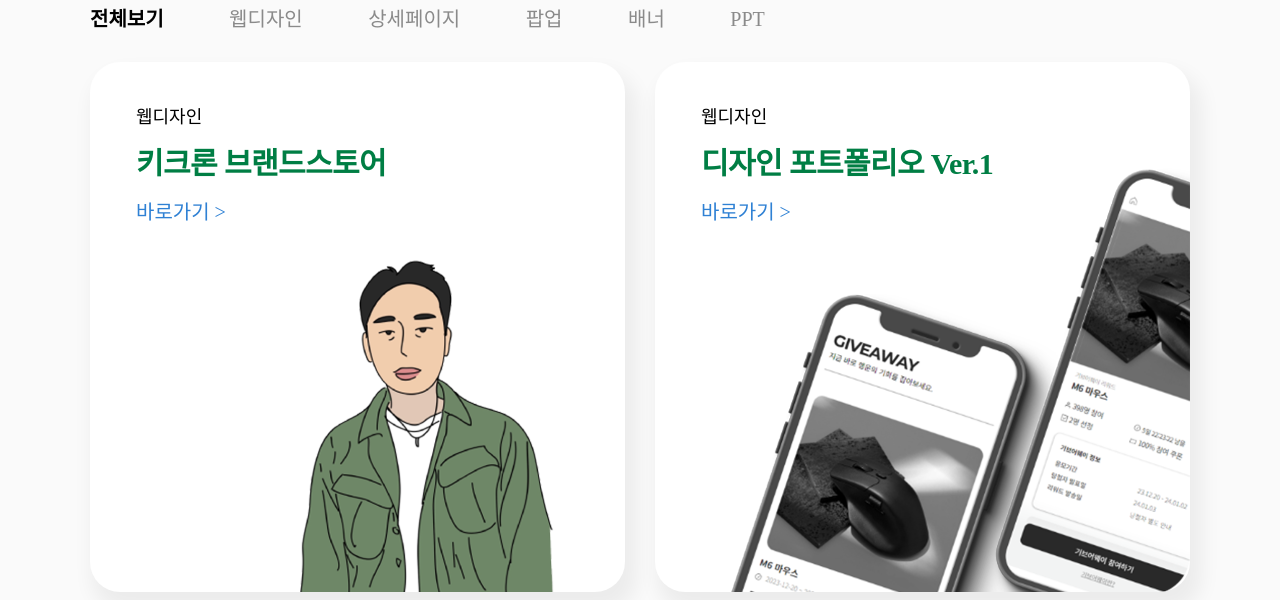
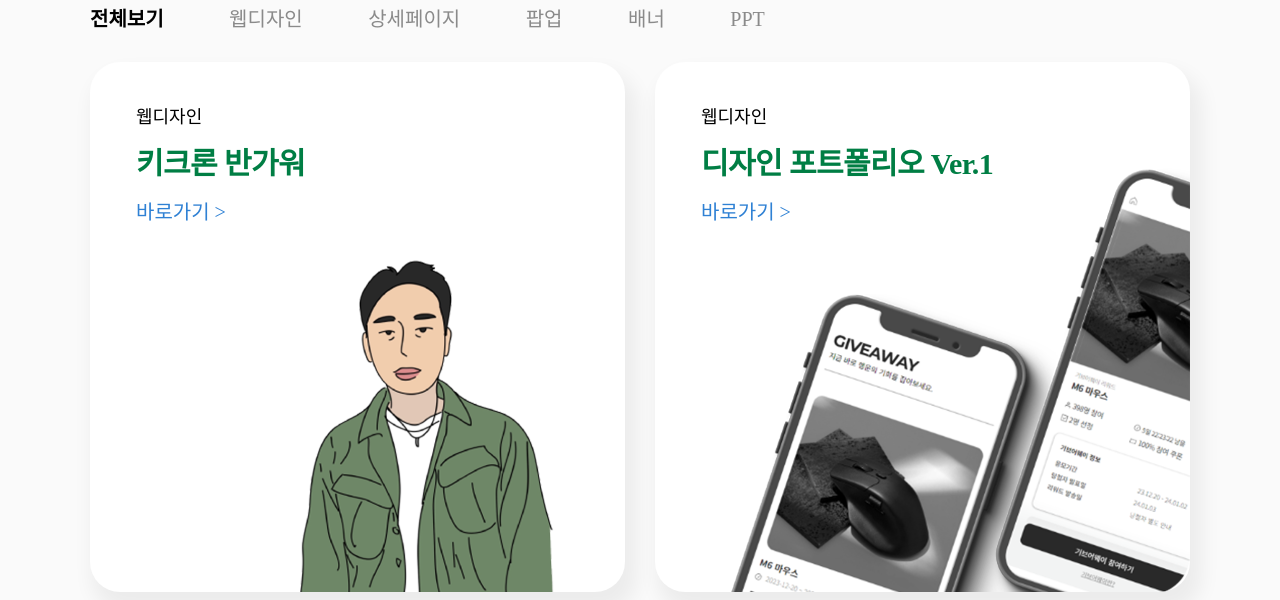
Before and after one commit to minjae6620/portfolio_v01, a plain HTML site: page pages/index.html in a window 1280 px wide. Shown: the part 1399-1999 px from the top of the page. Drawn offline with Linux system fonts and the light colour scheme; a web font is replaced by a local one.

Commit message:
테스트01

```diff
--- a/pages/index.html
+++ b/pages/index.html
@@ -103,7 +103,7 @@
 				<div class="tab__item" data-type="no01">
 					<a href="#popup01" class="tab__item-linker tab__item-01-01 popup-open">
 						<p class="tab__item-sub-tit">웹디자인</p>
-						<p class="tab__item-main-tit">키크론 브랜드스토어</p>
+						<p class="tab__item-main-tit">키크론 반가워</p>
 						<p class="tab__item-shortcut">바로가기 ></p>
 					</a>
 				</div>
```
